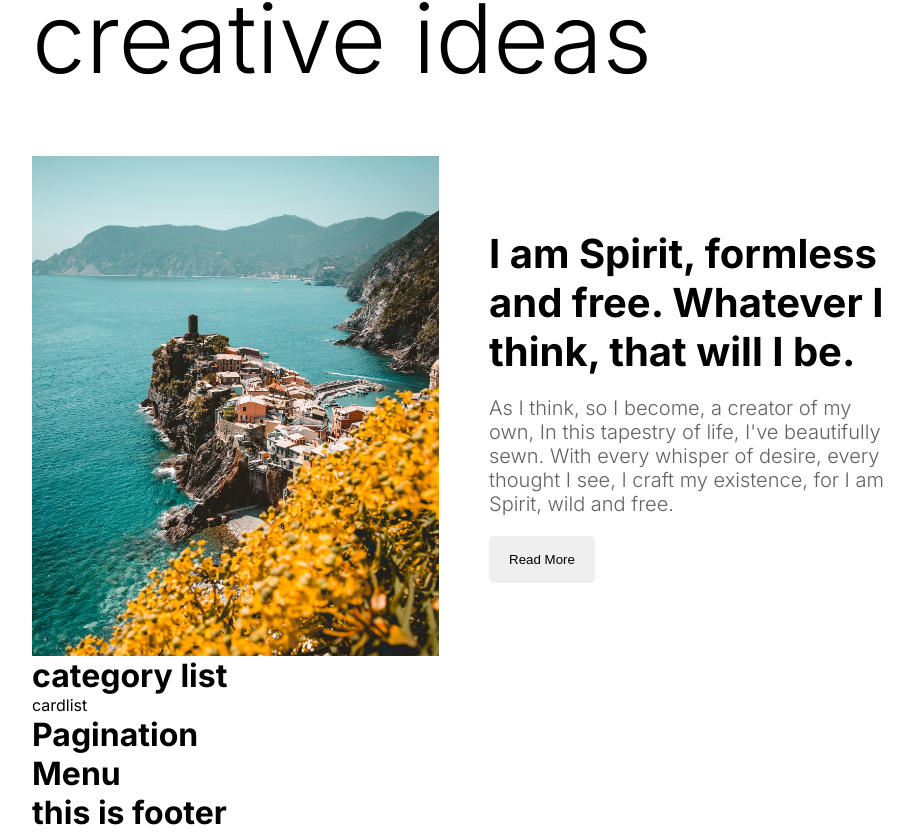
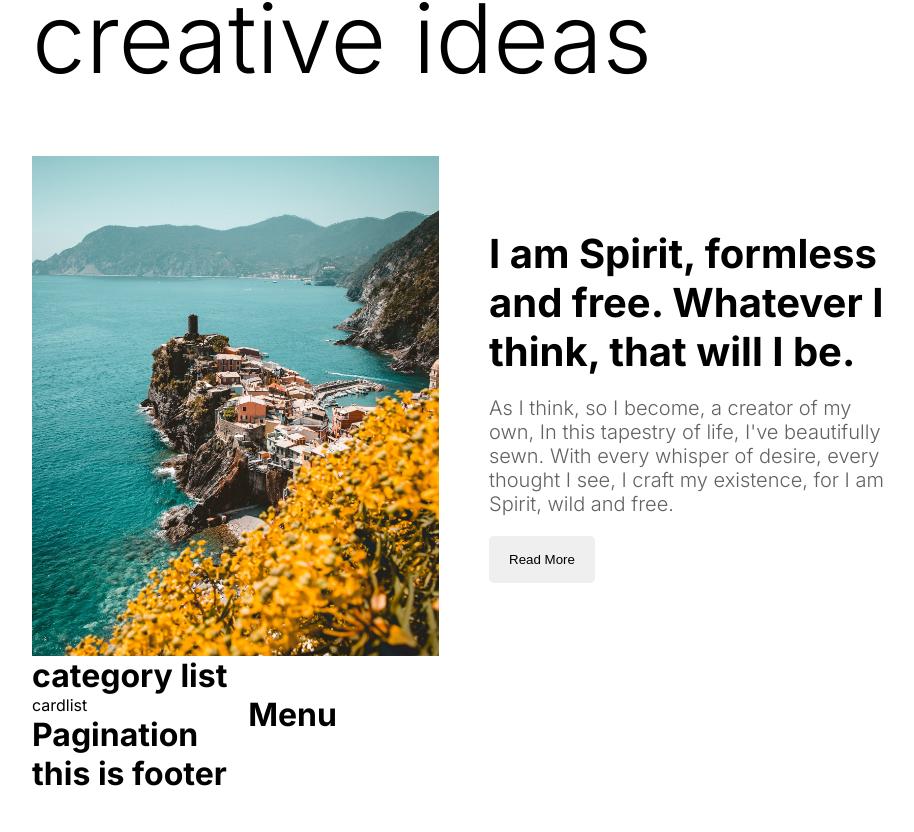
Before and after one commit to amevide998/blog, a Next.js app: page / in a window 1280 px wide. Shown: the part 498-1330 px from the top of the page, without its empty margins (176-1090 px from the left). After the commit the page ends 1291 px from the top, so only its background shows below. Built offline with nearby package versions, Linux system fonts and the light colour scheme.

Commit message:
add content style

```diff
--- a/src/app/homepage.module.css
+++ b/src/app/homepage.module.css
@@ -0,0 +1,4 @@
+.content {
+    display: flex;
+    gap: 50px;
+}
```
